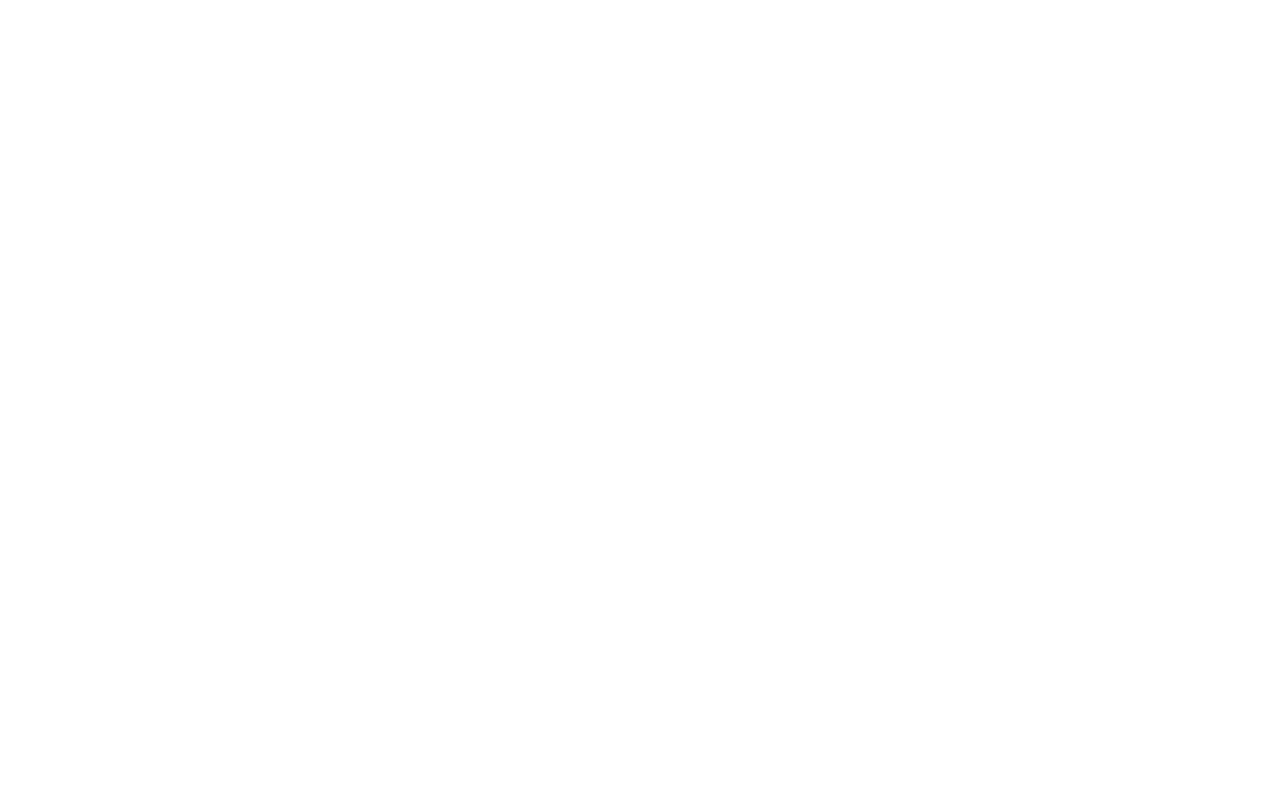
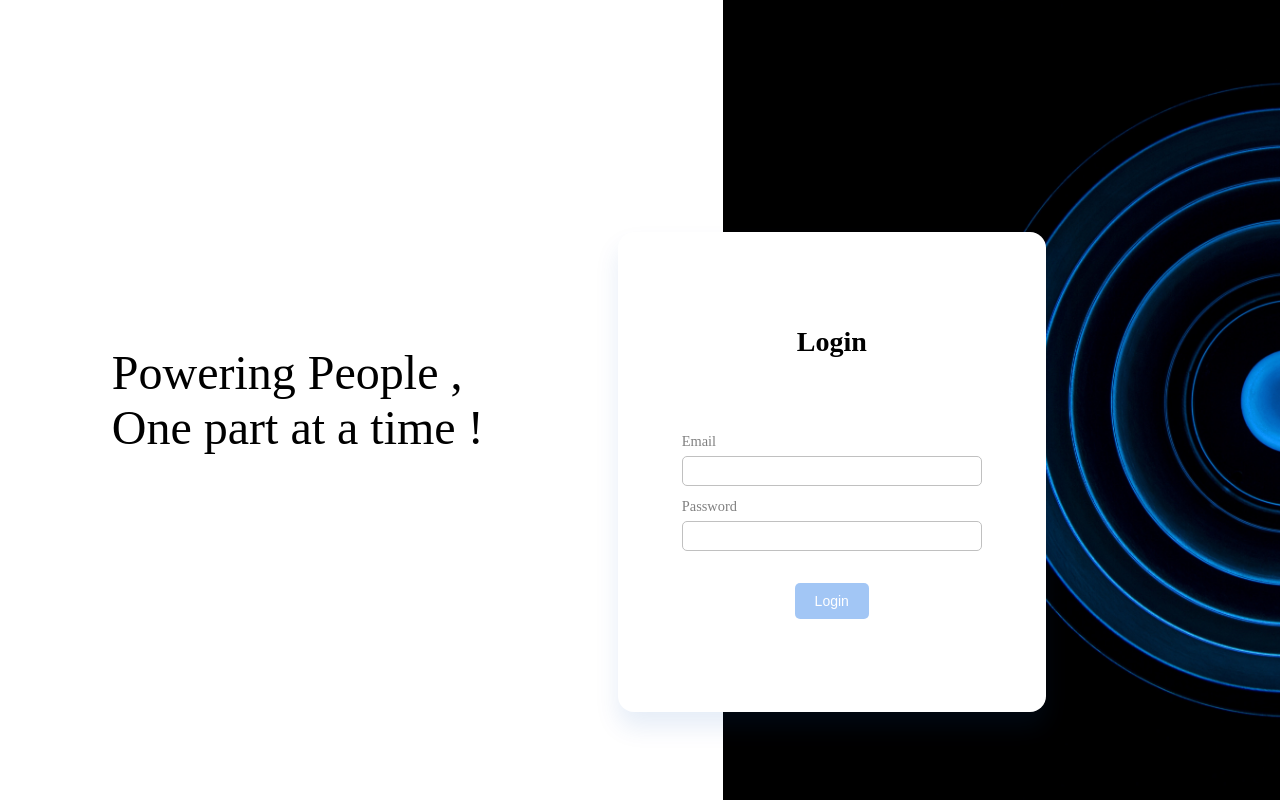
Before and after one commit to Hackathons-Quad/make-uc, a React (Create React App) app in the folder Client/: page /login in a window 1280 px wide. Built offline with nearby package versions, Linux system fonts and the light colour scheme.

Commit message:
Added Login

```diff
--- a/Client/src/App.js
+++ b/Client/src/App.js
@@ -3,6 +3,7 @@
 import SignUp from "./Screen/SignUp";
 import Otp from "./Screen/OTP";
 import "./index.css"
+import Login from "./Screen/Login";
 function App() {
   return (
    <Router>
@@ -11,6 +12,7 @@
         </Route>
     <Route exact path="/signup" component={SignUp}></Route>
     <Route exact path="/otp" component={Otp}></Route>
+    <Route exact path="/login" component={Login}></Route>
    </Router>
   );
 }
--- /dev/null
+++ b/Client/src/Screen/Login/index.js
@@ -0,0 +1,89 @@
+import styles from './style.module.css';
+import { validate } from '../../Utils/function';
+import { notify } from '../../Utils/function';
+import { useState, useEffect } from 'react';
+const Login = () => {
+    const [data, setData] = useState({
+        email: "",
+        password: ""
+    });
+    const [errors, setErrors] = useState({});
+    const [touched, setTouched] = useState({});
+
+    useEffect(() => {
+        setErrors(validate(data, "login"))
+        console.log(errors)
+    }, [data, touched])
+
+    const changeHandler = event => {
+        setData({ ...data, [event.target.name]: event.target.value })
+    }
+
+    const focusHandler = event => {
+        setTouched({ ...touched, [event.target.name]: true })
+    }
+
+    const submitHandler = event => {
+        event.preventDefault();
+        if (!Object.keys(errors).length) {
+            notify("You Logged in successfuly!", "success")
+        } else {
+            notify("Oops,Unable to Log In!", "error")
+            setTouched({
+                email: true,
+                password: true,
+            })
+        }
+    }
+
+    console.log("data",data);
+
+    return (
+        <div className={styles.outer}>
+            <div className={styles.leftpane}>
+                Powering People ,<br></br>
+                One part at a time !
+            </div>
+            <div className={styles.rightpane}>
+                <div className={styles.loginStyle}>
+                    <div style={{ fontWeight: "bold", fontSize: 28, marginBottom: 75 }}>Login</div>
+                    <div className={styles.inputGroup}>
+                        <div className={styles.formField}>
+                            <label>Email</label>
+                            <input
+                                className={(errors.email && touched.email) ?
+                                    styles.uncompleted :
+                                    styles.formInput}
+                                type="text"
+                                name="email"
+                                value={data.email}
+                                onChange={changeHandler}
+                                onFocus={focusHandler} />
+                            {errors.email && touched.email && <span>{errors.email}</span>}
+                        </div>
+
+                        <div className={styles.formField}>
+                            <label>Password</label>
+                            <input
+                                className={(errors.password && touched.password) ?
+                                    styles.uncompleted :
+                                    styles.formInput}
+                                type="password"
+                                name="password"
+                                value={data.password}
+                                onChange={changeHandler}
+                                onFocus={focusHandler} />
+                            {errors.password && touched.password && <span>{errors.password}</span>}
+                        </div>
+                    </div>
+                    <div className={styles.formButtons}>
+
+                    <button style={{opacity: !Object.keys(errors).length ? 1 : 0.4}} disabled={!Object.keys(errors).length ? false : true} type='submit'>Login</button>
+                </div>
+                </div>
+            </div>
+
+        </div>
+    )
+};
+export default Login;
--- /dev/null
+++ b/Client/src/Screen/Login/style.module.css
@@ -0,0 +1,105 @@
+.outer{
+    height: 100vh;
+    display: grid;
+    grid-template-columns: 1.3fr 1fr;
+}
+.rightpane{
+    background: url("../../assets/bgsu.jpg");
+    background-size: cover;
+    position: relative;
+
+}
+.inputGroup{
+    display: flex;
+    flex-direction: column;
+    justify-content: space-between;
+}
+.loginStyle{
+    padding: 8vh;
+    display: flex;
+    flex-direction: column;
+    justify-content: center;
+    border-radius: 1rem;
+    align-items: center;
+    box-shadow: 0 15px 24px rgb(10 76 173 / 10%);
+    position: absolute;
+    left: -19%;
+    height: 60vh;
+    background-color: white;
+    top: 29%;
+}
+.leftpane{
+    font-size: 3rem;
+    display: flex;
+    justify-content: center;
+    align-items: center;
+    margin-left: -8rem;
+}
+.formField{
+    display: flex;
+    flex-direction: column;
+    margin-bottom: 5px;
+    height: 60px;
+}
+.formField label{
+    text-align: left;
+    margin-bottom: 6px;
+    color: grey;
+    font-size: 0.9rem;
+}
+.formInput {
+    width: 300px;
+    height: 30px;
+    border-radius: 5px;
+    padding: 0px 10px;
+    border: 1px solid silver;
+    transition: all 1.2s ease-in;
+  }
+
+  .uncompleted {
+    width: 300px;
+    height: 40px;
+    border-radius: 5px;
+    padding: 0px 10px;
+    border: 1px solid red;
+    transition: all 1.2s ease-in;
+  }
+.formInput:focus,
+.uncompleted:focus {
+  outline: none;
+  line-height: 30px;
+  height: 40px;
+  border: 1px solid #1a73e8;
+  transition: all 0.5s ease-in;
+}
+.formField span{
+  height: 10px;
+  text-align: left;
+  margin-top: 5px;
+  width: fit-content;
+  font-size: 0.7rem;
+  color: red;
+  line-height: 10px;
+  padding: 2px 3px;
+  border-radius: 5px;
+  background-color: rgba(225, 0 , 0, 0.175);
+}
+.formButtons button:hover{
+    background-color: #004aaa;
+  }
+  .formButtons{
+    display: flex;
+    justify-content: space-between;
+    align-items: center;
+  }
+  .formButtons button{
+    background-color: #1a73e8;
+    padding: 10px 20px ;
+    color: #fff;
+    border-radius: 5px;
+    border: none;
+    font-size: 0.875rem;
+    font-weight: 500;
+    transition: all 0.2s ease-in;
+    margin-top: 20px;
+  }
--- a/Client/src/Screen/SignUp/index.js
+++ b/Client/src/Screen/SignUp/index.js
@@ -16,16 +16,7 @@
         confirmPassword: "",
         role:"Temp"
     });
-    // for radio button of role
-    const [value, setValue] = React.useState('temp');
 
-
-    const handleChangeTemp = () => {
-        setValue('Temp');
-    };
-    const handleChangeEmp = () => {
-        setValue('Emp');
-    };
 
 
     const [errors, setErrors] = useState({});
@@ -47,7 +38,7 @@
     const submitHandler = event => {
         event.preventDefault();
         if (!Object.keys(errors).length) {
-            notify("You Signed in succussfuly!", "success")
+            notify("You Signed in successfuly!", "success")
         } else {
             notify("Oops,Unable to SignUp!", "error")
             setTouched({
```
Also changed, not shown: Client/src/Screen/OTP/index.js (renamed from Client/src/Screen/OTP/index.jsx).
